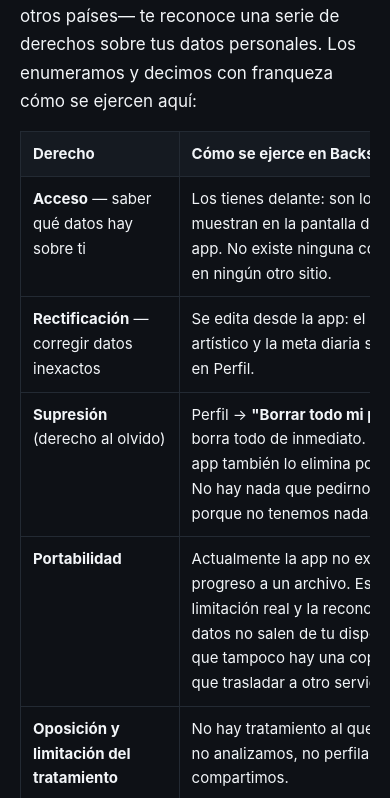
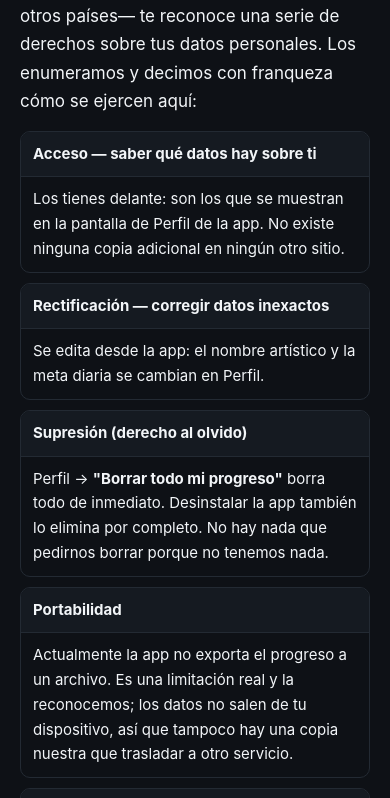
Before and after one commit to juapperez/backstage-legal, a plain HTML site: page privacidad/index.html in a window 390 px wide. Shown: the part 6183-6981 px from the top of the page. Drawn offline with Linux system fonts and the light colour scheme.

Commit message:
Tabla de derechos apilada en movil, sin scroll lateral

```diff
--- a/privacidad/index.html
+++ b/privacidad/index.html
@@ -43,6 +43,24 @@
   th { background: var(--ink2); font-weight: 650; }
   td:first-child { white-space: normal; }
   strong { font-weight: 650; }
+  /* En móvil, una tabla de dos columnas obliga a arrastrar para leer la
+     columna que importa. Cada fila pasa a ser una tarjeta con la etiqueta
+     arriba y la explicación debajo: se lee de corrido, sin scroll lateral. */
+  @media (max-width: 560px) {
+    .table-wrap { overflow-x: visible; }
+    table { min-width: 0; display: block; }
+    thead { display: none; }
+    tbody { display: block; }
+    tr {
+      display: block; border: 1px solid var(--border);
+      border-radius: 10px; margin-bottom: 10px; overflow: hidden;
+    }
+    td { display: block; border: 0; }
+    td:first-child {
+      background: var(--ink2); font-weight: 650;
+      border-bottom: 1px solid var(--border);
+    }
+  }
   footer {
     max-width: 720px; margin: 64px auto 0; padding-top: 24px;
     border-top: 1px solid var(--border); color: var(--faint); font-size: 14px;
```
